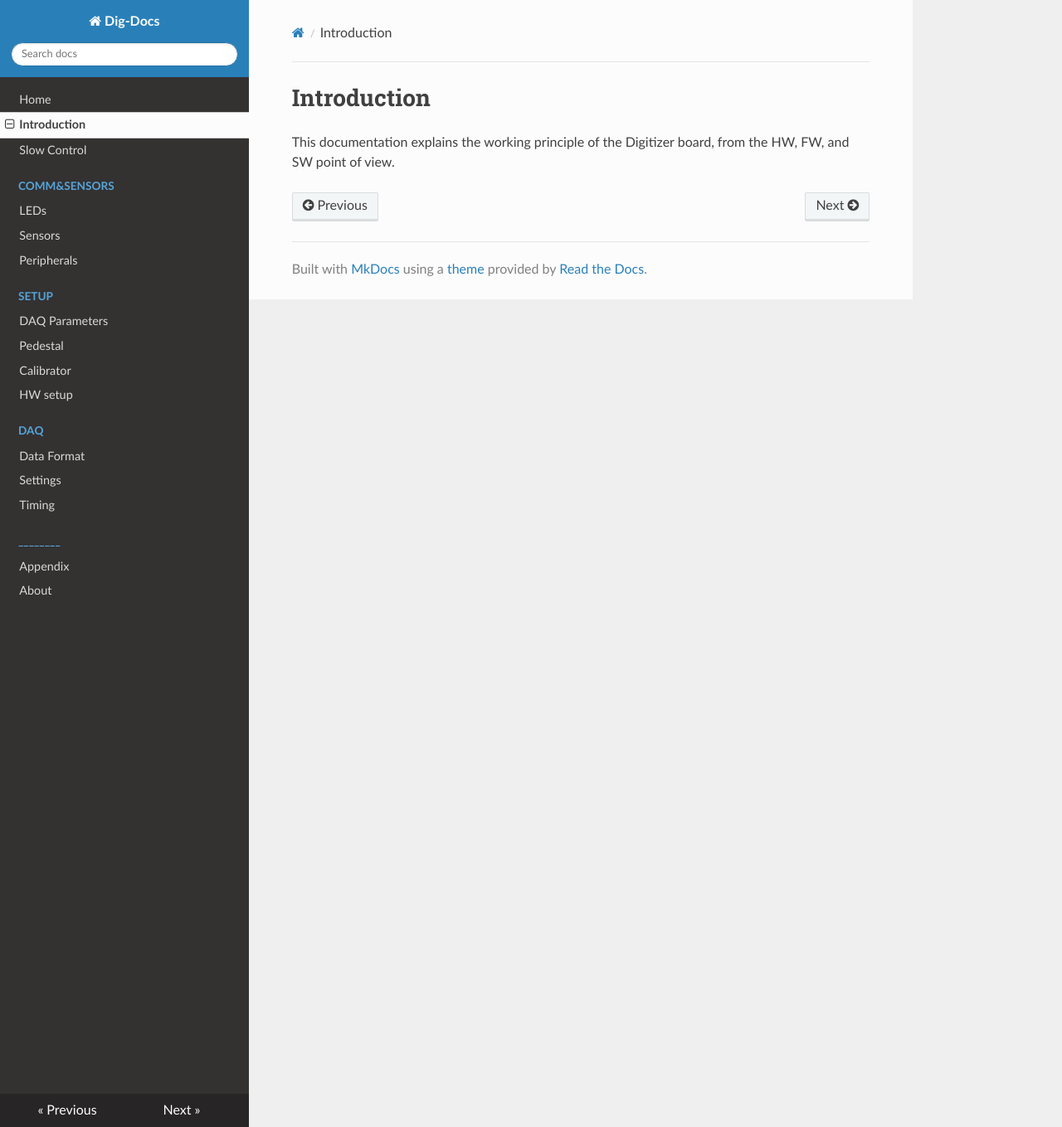
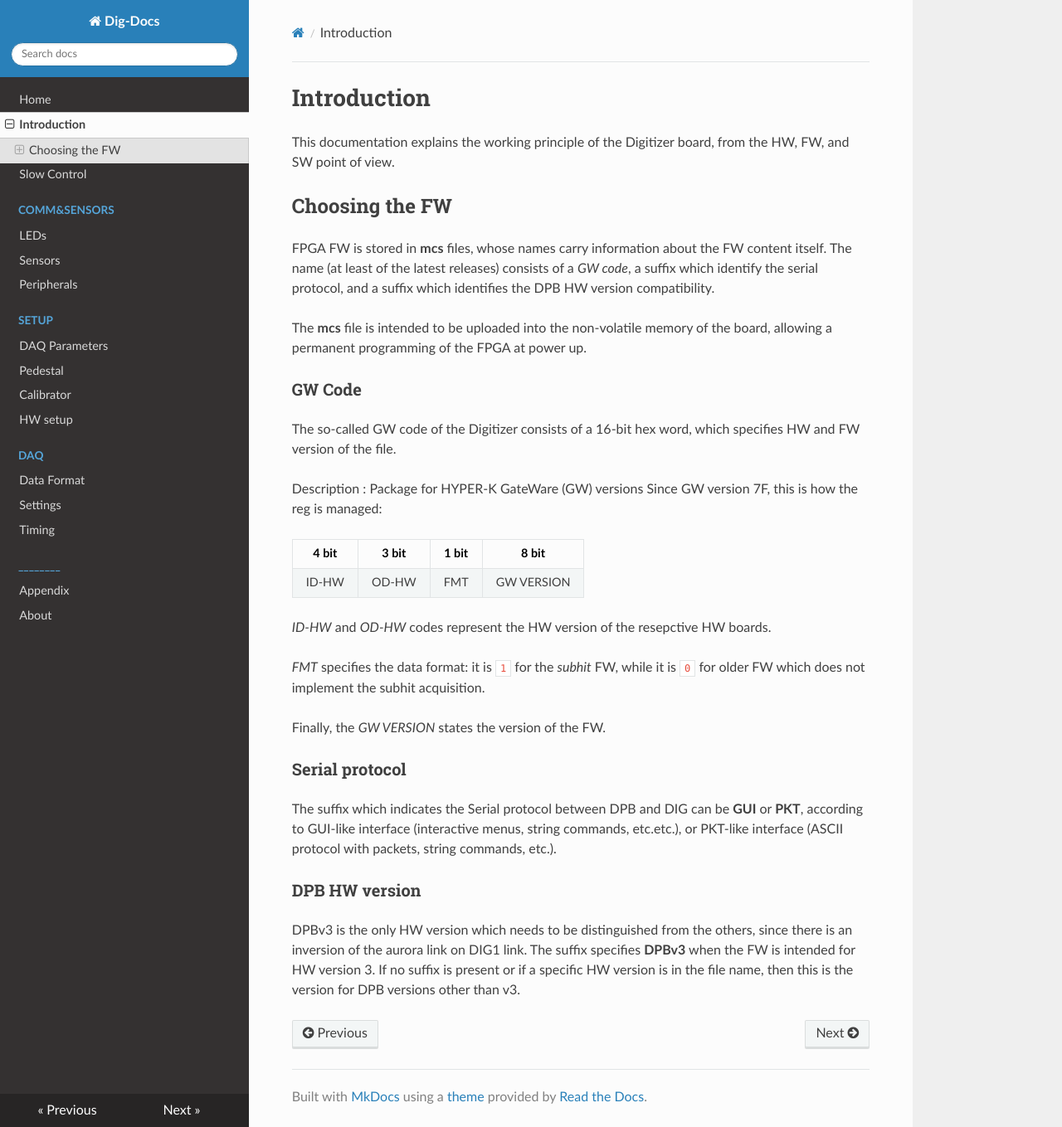
Before and after one commit to fabernet/DIGITIZER-docs, an MkDocs documentation site: the page built from docs/intro.md, in a window 1280 px wide and 1359 px high. Shown: the whole window at 83% size. Built offline with MkDocs 1.6.1, drawn with Linux system fonts in a browser that asks for light colours; nearby versions of some CDN libraries.

Commit message:
Added information about the file name which stores the FW code

```diff
--- a/docs/intro.md
+++ b/docs/intro.md
@@ -1,3 +1,34 @@
 # Introduction
 
 This documentation explains the working principle of the Digitizer board, from the HW, FW, and SW point of view.
+
+## Choosing the FW
+
+FPGA FW is stored in __mcs__ files, whose names carry information about the FW content itself. The name (at least of the latest releases) consists of a _GW code_, a suffix which identify the serial protocol, and a suffix which identifies the DPB HW version compatibility.
+
+The __mcs__ file is intended to be uploaded into the non-volatile memory of the board, allowing a permanent programming of the FPGA at power up.
+
+### GW Code
+
+The so-called GW code of the Digitizer consists of a 16-bit hex word, which specifies HW and FW version of the file.
+
+Description : Package for HYPER-K GateWare (GW) versions
+Since GW version 7F, this is how the reg is managed:
+
+|   4 bit   |    3 bit |  1 bit   |         8 bit         |
+| :---:     | :---:    | :---:    |         :---:         |
+|  ID-HW    |  OD-HW   |    FMT   |      GW VERSION       |
+
+_ID-HW_ and _OD-HW_ codes represent the HW version of the resepctive HW boards.
+
+_FMT_ specifies the data format: it is `1` for the _subhit_ FW, while it is `0` for older FW which does not implement the subhit acquisition.
+
+Finally, the _GW VERSION_ states the version of the FW.
+
+### Serial protocol
+
+The suffix which indicates the Serial protocol between DPB and DIG can be __GUI__ or __PKT__, according to GUI-like interface (interactive menus, string commands, etc.etc.), or PKT-like interface (ASCII protocol with packets, string commands, etc.).
+
+### DPB HW version
+
+DPBv3 is the only HW version which needs to be distinguished from the others, since there is an inversion of the aurora link on DIG1 link. The suffix specifies __DPBv3__ when the FW is intended for HW version 3. If no suffix is present or if a specific HW version is in the file name, then this is the version for DPB versions other than v3.
```
Also changed, not shown: README.md (+3 -1 lines), docs/index.md (+4 -2 lines).
